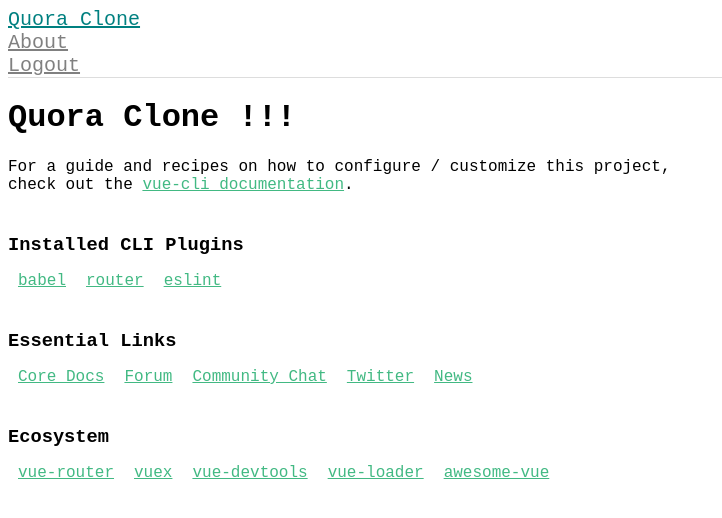
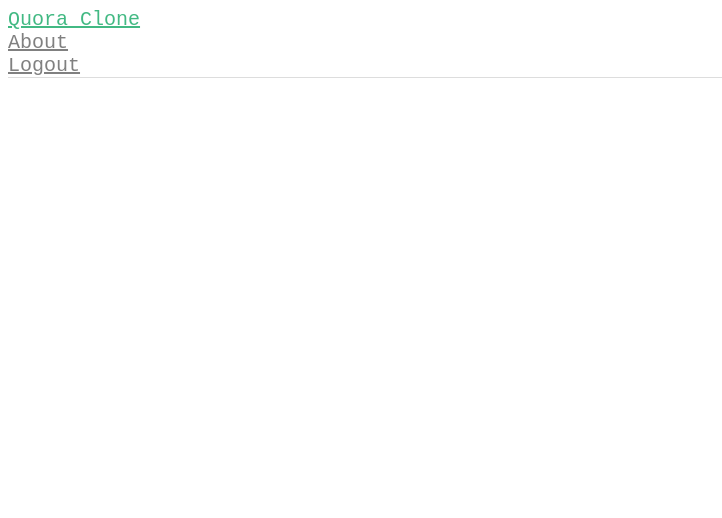
Before and after one commit to maks-p/django-tutorial-quora-clone, a Vue app in the folder frontend/: page / in a window 1280 px wide. Shown: the top 518 px of the page, without its empty margins (0-722 px from the left). Built offline with nearby package versions, Linux system fonts and the light colour scheme.

Commit message:
Deleted HelloWorld and Example components

```diff
--- a/frontend/src/components/HelloWorld.vue
+++ /dev/null
@@ -1,122 +0,0 @@
-<template>
-  <div class="hello">
-    <h1>{{ msg }}</h1>
-    <p>
-      For a guide and recipes on how to configure / customize this project,<br />
-      check out the
-      <a href="https://cli.vuejs.org" target="_blank" rel="noopener"
-        >vue-cli documentation</a
-      >.
-    </p>
-    <h3>Installed CLI Plugins</h3>
-    <ul>
-      <li>
-        <a
-          href="https://github.com/vuejs/vue-cli/tree/dev/packages/%40vue/cli-plugin-babel"
-          target="_blank"
-          rel="noopener"
-          >babel</a
-        >
-      </li>
-      <li>
-        <a
-          href="https://github.com/vuejs/vue-cli/tree/dev/packages/%40vue/cli-plugin-router"
-          target="_blank"
-          rel="noopener"
-          >router</a
-        >
-      </li>
-      <li>
-        <a
-          href="https://github.com/vuejs/vue-cli/tree/dev/packages/%40vue/cli-plugin-eslint"
-          target="_blank"
-          rel="noopener"
-          >eslint</a
-        >
-      </li>
-    </ul>
-    <h3>Essential Links</h3>
-    <ul>
-      <li>
-        <a href="https://vuejs.org" target="_blank" rel="noopener">Core Docs</a>
-      </li>
-      <li>
-        <a href="https://forum.vuejs.org" target="_blank" rel="noopener"
-          >Forum</a
-        >
-      </li>
-      <li>
-        <a href="https://chat.vuejs.org" target="_blank" rel="noopener"
-          >Community Chat</a
-        >
-      </li>
-      <li>
-        <a href="https://twitter.com/vuejs" target="_blank" rel="noopener"
-          >Twitter</a
-        >
-      </li>
-      <li>
-        <a href="https://news.vuejs.org" target="_blank" rel="noopener">News</a>
-      </li>
-    </ul>
-    <h3>Ecosystem</h3>
-    <ul>
-      <li>
-        <a href="https://router.vuejs.org" target="_blank" rel="noopener"
-          >vue-router</a
-        >
-      </li>
-      <li>
-        <a href="https://vuex.vuejs.org" target="_blank" rel="noopener">vuex</a>
-      </li>
-      <li>
-        <a
-          href="https://github.com/vuejs/vue-devtools#vue-devtools"
-          target="_blank"
-          rel="noopener"
-          >vue-devtools</a
-        >
-      </li>
-      <li>
-        <a href="https://vue-loader.vuejs.org" target="_blank" rel="noopener"
-          >vue-loader</a
-        >
-      </li>
-      <li>
-        <a
-          href="https://github.com/vuejs/awesome-vue"
-          target="_blank"
-          rel="noopener"
-          >awesome-vue</a
-        >
-      </li>
-    </ul>
-  </div>
-</template>
-
-<script>
-export default {
-  name: "HelloWorld",
-  props: {
-    msg: String
-  }
-};
-</script>
-
-<!-- Add "scoped" attribute to limit CSS to this component only -->
-<style scoped>
-h3 {
-  margin: 40px 0 0;
-}
-ul {
-  list-style-type: none;
-  padding: 0;
-}
-li {
-  display: inline-block;
-  margin: 0 10px;
-}
-a {
-  color: #42b983;
-}
-</style>
--- a/frontend/src/components/Navbar.vue
+++ b/frontend/src/components/Navbar.vue
@@ -41,7 +41,7 @@ export default {
 
     .title-home {
         font-size: 125%;
-        color: teal;
+        color: #42b983;
     }
 
     .other-links {
--- a/frontend/src/router/index.js
+++ b/frontend/src/router/index.js
@@ -1,7 +1,6 @@
 import Vue from "vue";
 import VueRouter from "vue-router";
 import Home from "../views/Home.vue";
-import Example from "../views/Example.vue";
 import About from "../views/About.vue";
 
 Vue.use(VueRouter);
@@ -11,11 +10,6 @@ const routes = [
     path: "/",
     name: "home",
     component: Home
-  },
-  {
-    path: "/example",
-    name: "example",
-    component: Example
   },
   {
     path: "/about",
--- a/frontend/src/views/Example.vue
+++ /dev/null
@@ -1,26 +0,0 @@
-<template>
-  <div class="example">
-    <h1>First Single File Component</h1>
-    <h3> {{ message }} </h3>
-  </div>
-</template>
-
-<script>
-export default {
-    name: 'example',
-    data() {
-        return {
-            message: "Hello World!"
-        }
-    }
-}
-</script>
-
-
-<style scoped>
-
-    h1 {
-        color: magenta;
-    }
-
-</style>
--- a/frontend/src/views/Home.vue
+++ b/frontend/src/views/Home.vue
@@ -1,19 +1,13 @@
 <template>
   <div class="home">
     <div class="container">
-        <HelloWorld msg="Quora Clone !!!"/>
     </div>
   </div>
 </template>
 
 <script>
-// @ is an alias to /src
-import HelloWorld from "@/components/HelloWorld.vue";
 
 export default {
   name: "home",
-  components: {
-    HelloWorld
-  }
 };
 </script>
--- a/frontend/webpack-stats.json
+++ b/frontend/webpack-stats.json
@@ -1 +1 @@
-{"status":"done","publicPath":"http://0.0.0.0:8080/","chunks":{"app":[{"name":"bundle.js","publicPath":"http://0.0.0.0:8080/bundle.js","path":"/Users/maks_p/Courses/quora-clone/quoraclone/frontend/dist/bundle.js"},{"name":"app.b38566afeb8e3642a684.hot-update.js","publicPath":"http://0.0.0.0:8080/app.b38566afeb8e3642a684.hot-update.js","path":"/Users/maks_p/Courses/quora-clone/quoraclone/frontend/dist/app.b38566afeb8e3642a684.hot-update.js"}]},"error":"ModuleError","message":"Module Error (from ./node_modules/eslint-loader/index.js):\n\n/Users/maks_p/Courses/quora-clone/quoraclone/frontend/src/components/Navbar.vue\n  24:21  error    Parsing error: x-invalid-end-tag                                                                                                                                                                                               vue/no-parsing-error\n  24:22  warning  Parsing error: Unexpected closing tag \"router-link\". It may happen when the tag has already been closed by another tag. For more info see https://www.w3.org/TR/html5/syntax.html#closing-elements-that-have-implied-end-tags  prettier/prettier\n\n✖ 2 problems (1 error, 1 warning)\n"}
+{"status":"done","publicPath":"http://0.0.0.0:8080/","error":"ModuleError","message":"Module Error (from ./node_modules/eslint-loader/index.js):\n\n/Users/maks_p/Courses/quora-clone/quoraclone/frontend/src/router/index.js\n  4:8  error  'Example' is defined but never used  no-unused-vars\n\n✖ 1 problem (1 error, 0 warnings)\n","chunks":{"app":[{"name":"bundle.js","publicPath":"http://0.0.0.0:8080/bundle.js","path":"/Users/maks_p/Courses/quora-clone/quoraclone/frontend/dist/bundle.js"}]}}
```
Also changed, not shown: frontend/src/common/api.service.js (added, +23 -0 lines), frontend/src/common/csrf_token.js (added, +23 -0 lines).
